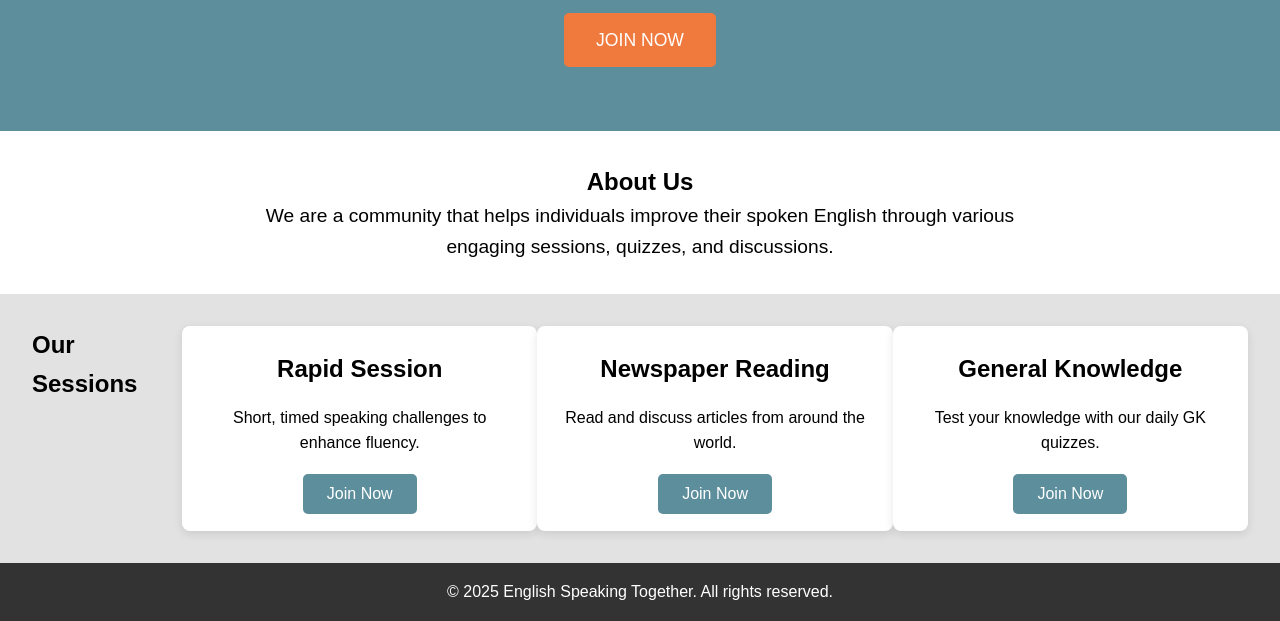
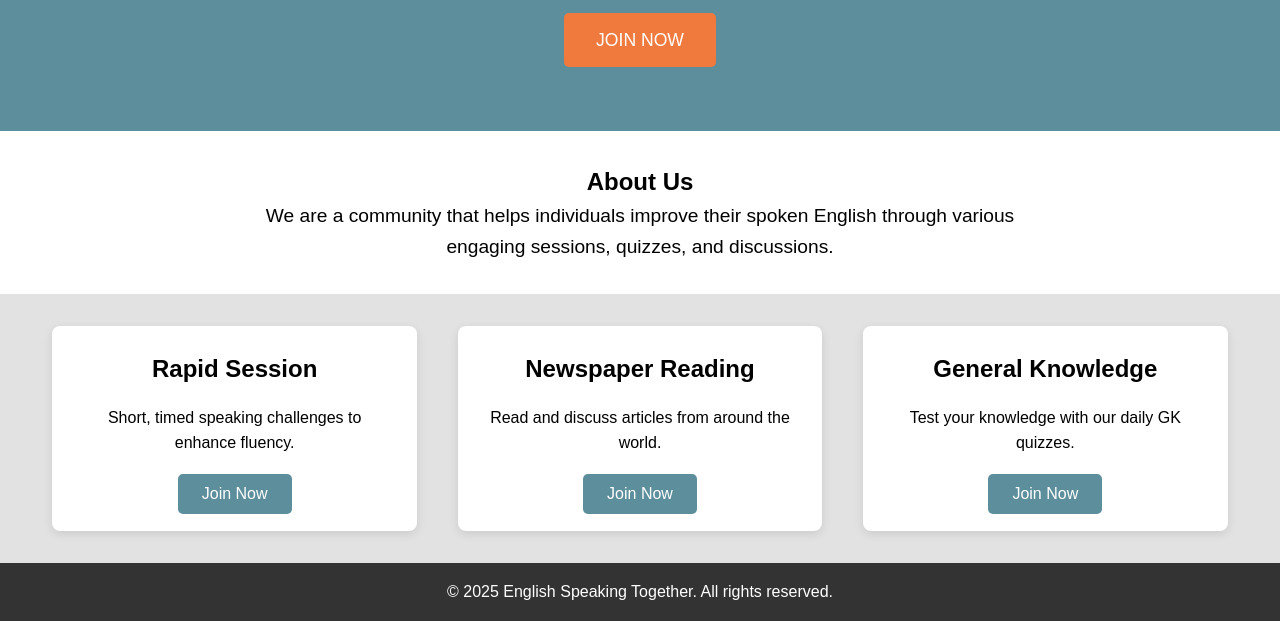
Before and after one commit to pavi11211/pavii, a plain HTML site: page index.html in a window 1280 px wide. Shown: the part 419-1040 px from the top of the page. Drawn offline with Linux system fonts and the light colour scheme.

Commit message:
index.html

```diff
--- a/index.html
+++ b/index.html
@@ -38,7 +38,7 @@
 
   <!-- Sessions Section -->
   <section id="sessions" class="sessions">
-    <h2>Our Sessions</h2>
+
     <div class="session" id="rapid-session">
       <h3>Rapid Session</h3>
       <p>Short, timed speaking challenges to enhance fluency.</p>
```
